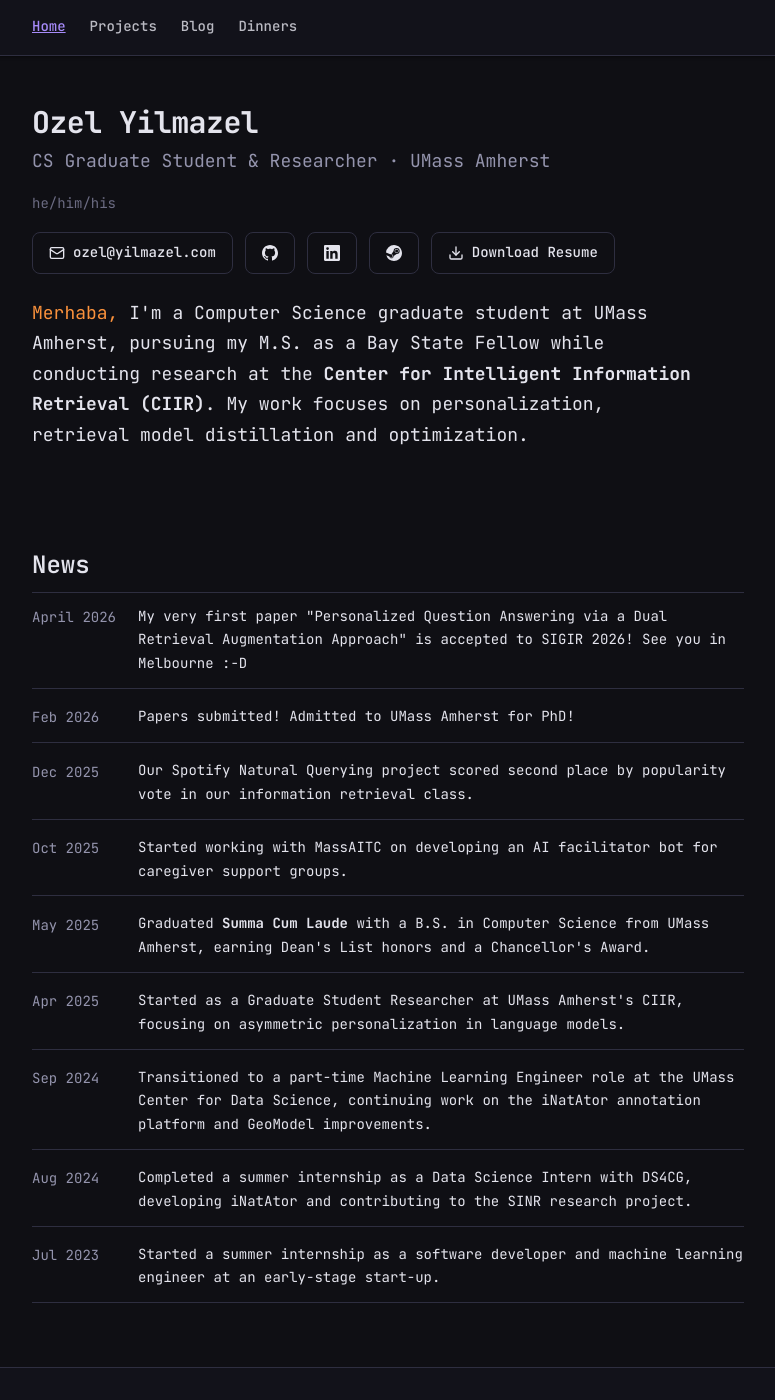
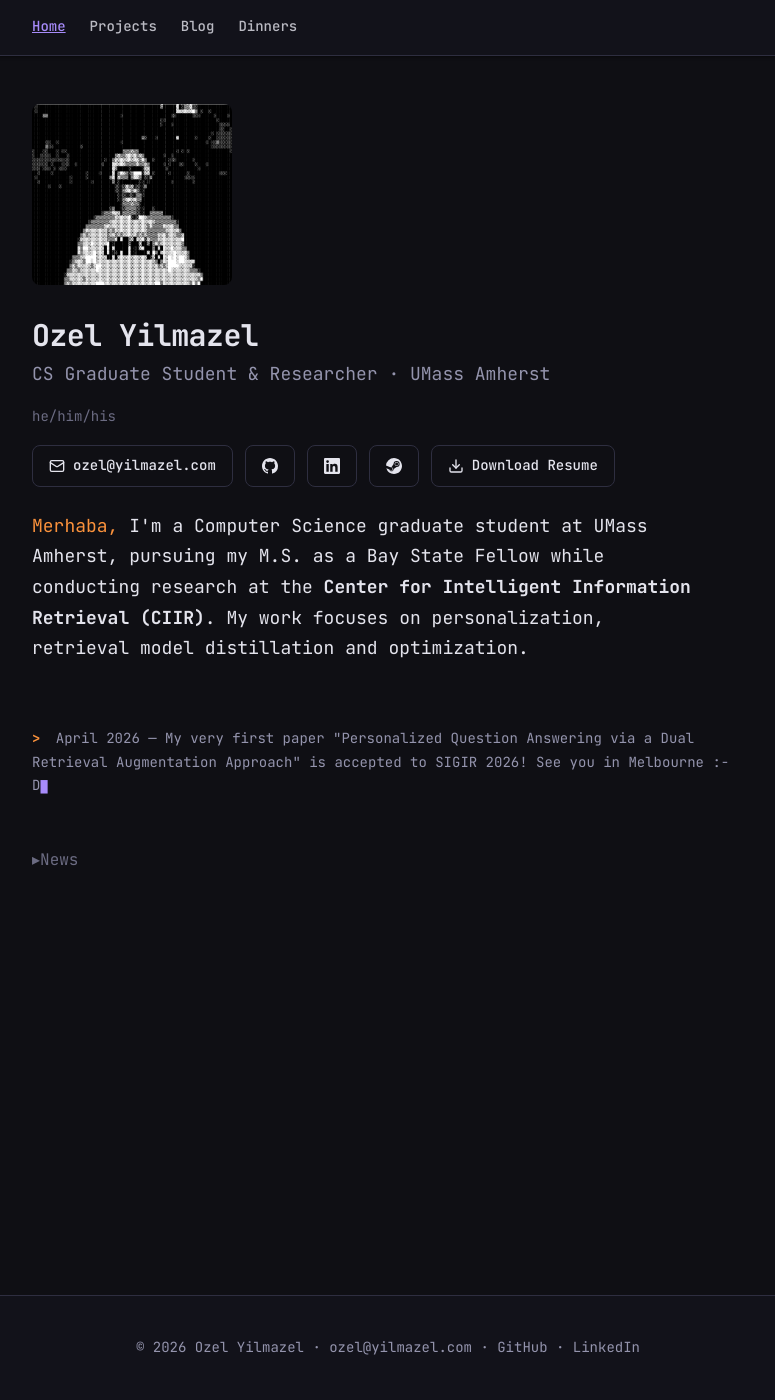
Before and after one commit to oz03-hub/oz03-hub.github.io, a Jekyll site: the page built from index.html, in a window 1280 px wide and 1400 px high. Shown: the whole window, without its empty margins (252-1027 px from the left). Built offline with Jekyll 4.4.1, drawn with Linux system fonts in a browser that asks for light colours.

Commit message:
improvements

```diff
--- a/_sass/_layout.scss
+++ b/_sass/_layout.scss
@@ -100,6 +100,12 @@
 }
 
 // ---- Home / Bio ----
+.gallery-slide img {
+  max-width: 200px;
+  height: auto;
+  display: block;
+}
+
 .bio-section {
   margin-bottom: var(--space-12);
 
@@ -168,9 +174,66 @@
   }
 }
 
+// ---- News ticker ----
+.news-ticker {
+  font-family: var(--font-mono);
+  font-size: var(--font-size-sm);
+  color: var(--color-text-muted);
+  margin-top: var(--space-3);
+  min-height: 1.4em;
+  opacity: 1;
+  transition: opacity 0.4s ease;
+  word-break: break-word;
+
+  &.ticker-fade { opacity: 0; }
+
+  .ticker-prompt {
+    color: var(--color-accent);
+    font-weight: 700;
+    margin-right: 0.5em;
+  }
+
+  .ticker-cursor {
+    color: var(--color-primary);
+    animation: blink-cursor 0.9s step-end infinite;
+    font-size: 0.85em;
+  }
+}
+
+@keyframes blink-cursor {
+  0%, 100% { opacity: 1; }
+  50%       { opacity: 0; }
+}
+
 // ---- News list ----
 .news-section {
-  h2 { margin-top: 0; }
+  details > summary {
+    list-style: none;
+    cursor: pointer;
+    // font-size: var(--font-size-2xl);
+    // font-weight: 700;
+    color: var(--color-text-light);
+    // margin-bottom: var(--space-4);
+    margin-top: 0;
+    user-select: none;
+    transition: color 0.15s;
+
+    &::-webkit-details-marker { display: none; }
+
+    &::before {
+      content: '▸ ';
+      // font-size: 0.75em;
+      color: var(--color-text-light);
+      transition: transform 0.2s;
+      display: inline-block;
+    }
+
+    &:hover { color: var(--color-text-muted); }
+  }
+
+  details[open] > summary::before {
+    transform: rotate(90deg);
+  }
 }
 
 .news-list {
--- a/index.html
+++ b/index.html
@@ -4,6 +4,9 @@ title: Home
 ---
 
 <section class="bio-section">
+  <div class="gallery-slide"><img src="/public/images/ascii-art.png" loading="lazy"></div>
+
+
   <h1 class="bio-name">Ozel Yilmazel</h1>
   <p class="bio-subtitle">CS Graduate Student &amp; Researcher &middot; UMass Amherst</p>
   <p class="bio-pronouns">he/him/his</p>
@@ -38,6 +41,11 @@ title: Home
   <div class="weather-widget" id="weather">
     <span id="weather-text">Loading weather...</span>
   </div>
+
+  <div class="news-ticker" id="news-ticker">
+    <span class="ticker-prompt">&gt;</span>
+    <span id="ticker-content"></span><span class="ticker-cursor">█</span>
+  </div>
 </section>
 
 <script>
@@ -60,8 +68,59 @@ title: Home
 })();
 </script>
 
+<script>
+(function() {
+  function startTicker() {
+    const items = Array.from(document.querySelectorAll('.news-list li')).map(function(li) {
+      var date = li.querySelector('.news-date').textContent.trim();
+      var textSpan = li.querySelector('span:not(.news-date)');
+      var text = textSpan ? textSpan.textContent.trim() : '';
+      return date + ' \u2014 ' + text;
+    });
+    if (!items.length) return;
+
+    var current = 0;
+    var content = document.getElementById('ticker-content');
+    var ticker = document.getElementById('news-ticker');
+
+    function show(index) {
+      var full = items[index];
+      content.textContent = '';
+      var i = 0;
+      var CHAR_DELAY = 22;
+      var PAUSE = 5000;
+
+      var type = setInterval(function() {
+        if (i < full.length) {
+          content.textContent = full.slice(0, ++i);
+        } else {
+          clearInterval(type);
+          setTimeout(function() {
+            ticker.classList.add('ticker-fade');
+            setTimeout(function() {
+              ticker.classList.remove('ticker-fade');
+              current = (current + 1) % items.length;
+              show(current);
+            }, 400);
+          }, PAUSE);
+        }
+      }, CHAR_DELAY);
+    }
+
+    show(0);
+  }
+
+  if (document.readyState === 'loading') {
+    document.addEventListener('DOMContentLoaded', startTicker);
+  } else {
+    startTicker();
+  }
+})();
+</script>
+
 <section class="news-section">
-  <h2>News</h2>
+  <details>
+  <summary>News</summary>
   <ul class="news-list">
     <li>
       <span class="news-date">April 2026</span>
@@ -100,4 +159,5 @@ title: Home
       <span>Started a summer internship as a software developer and machine learning engineer at an early-stage start-up.</span>
     </li>
   </ul>
+  </details>
 </section>
```
Also changed, not shown: projects.md (+1 -1 lines), public/images/ascii-art.png (added), 6 other files.
